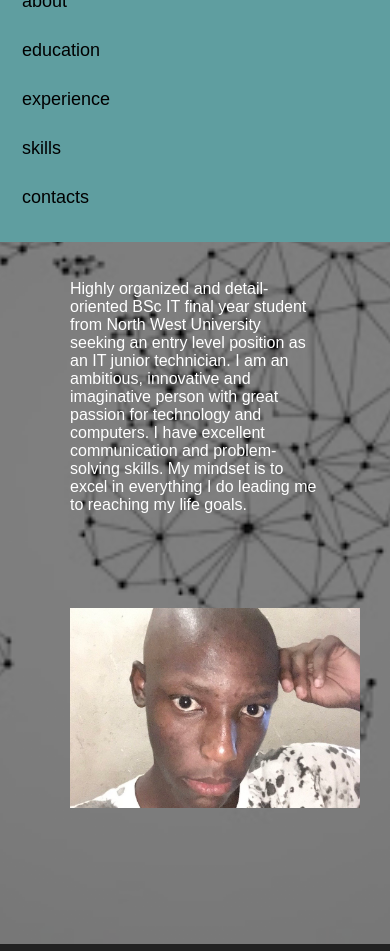
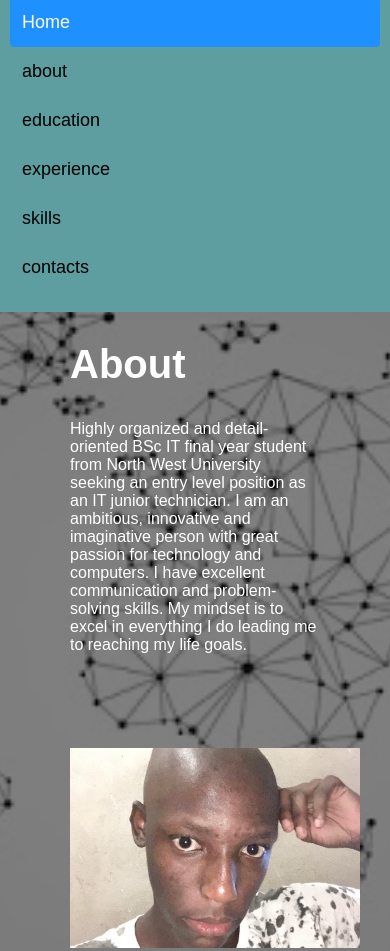
Before and after one commit to VVThemba/resume, a website: page index.html in a window 390 px wide. Shown: the top 951 px of the page. Drawn offline with Linux system fonts and the light colour scheme; no server answers.

Commit message:
nav min phones

```diff
--- a/index.html
+++ b/index.html
@@ -10,7 +10,7 @@
 
 <body>
 
-  <section class="header-sec" style="padding:0;max-height:80px;min-height: 100px;">
+  <section class="header-sec" style="padding:0;min-height: 100px;">
     <div class="header">
     <a href="#default" class="logo">VVT</a>
     <div class="header-right">
```
